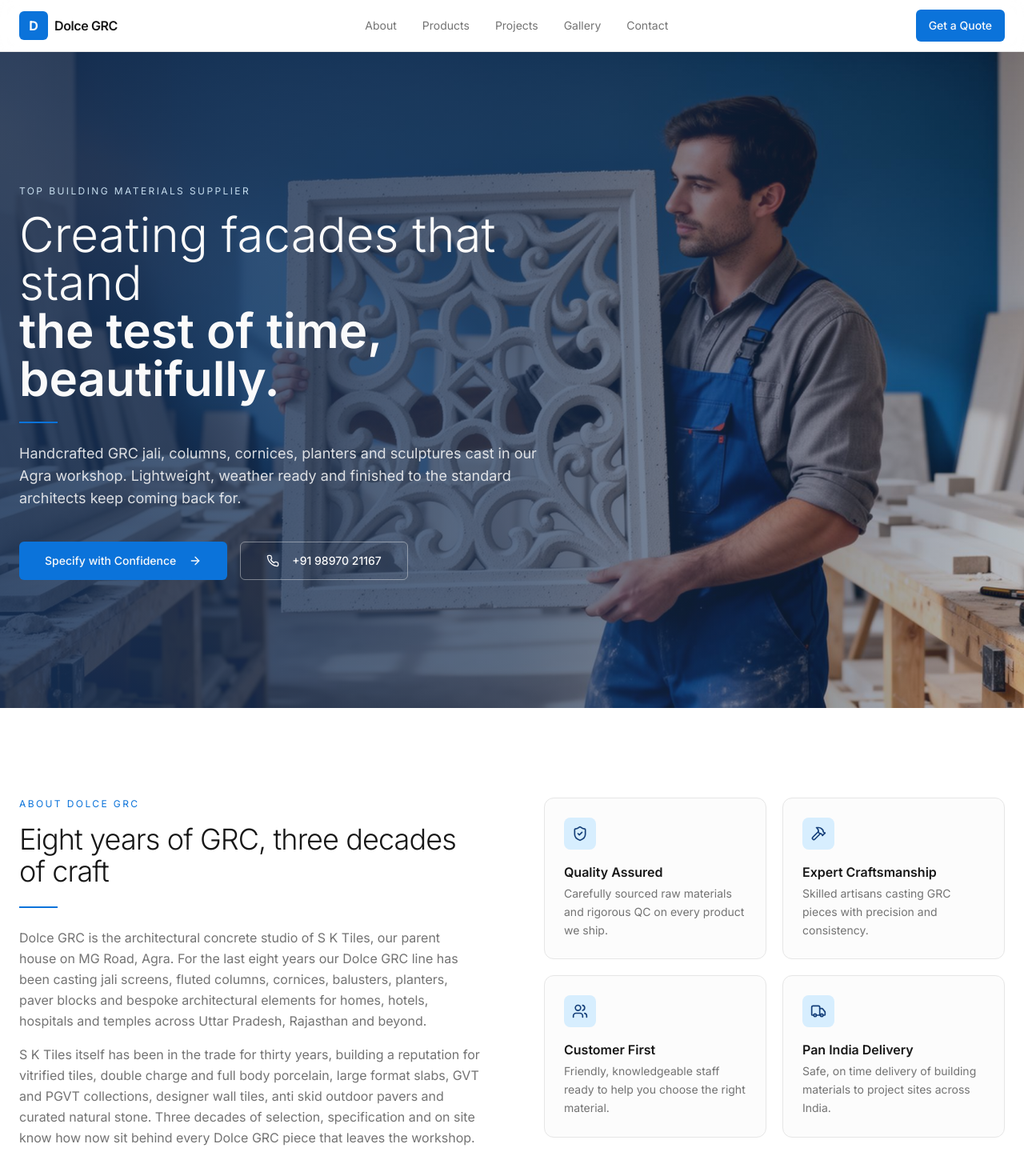
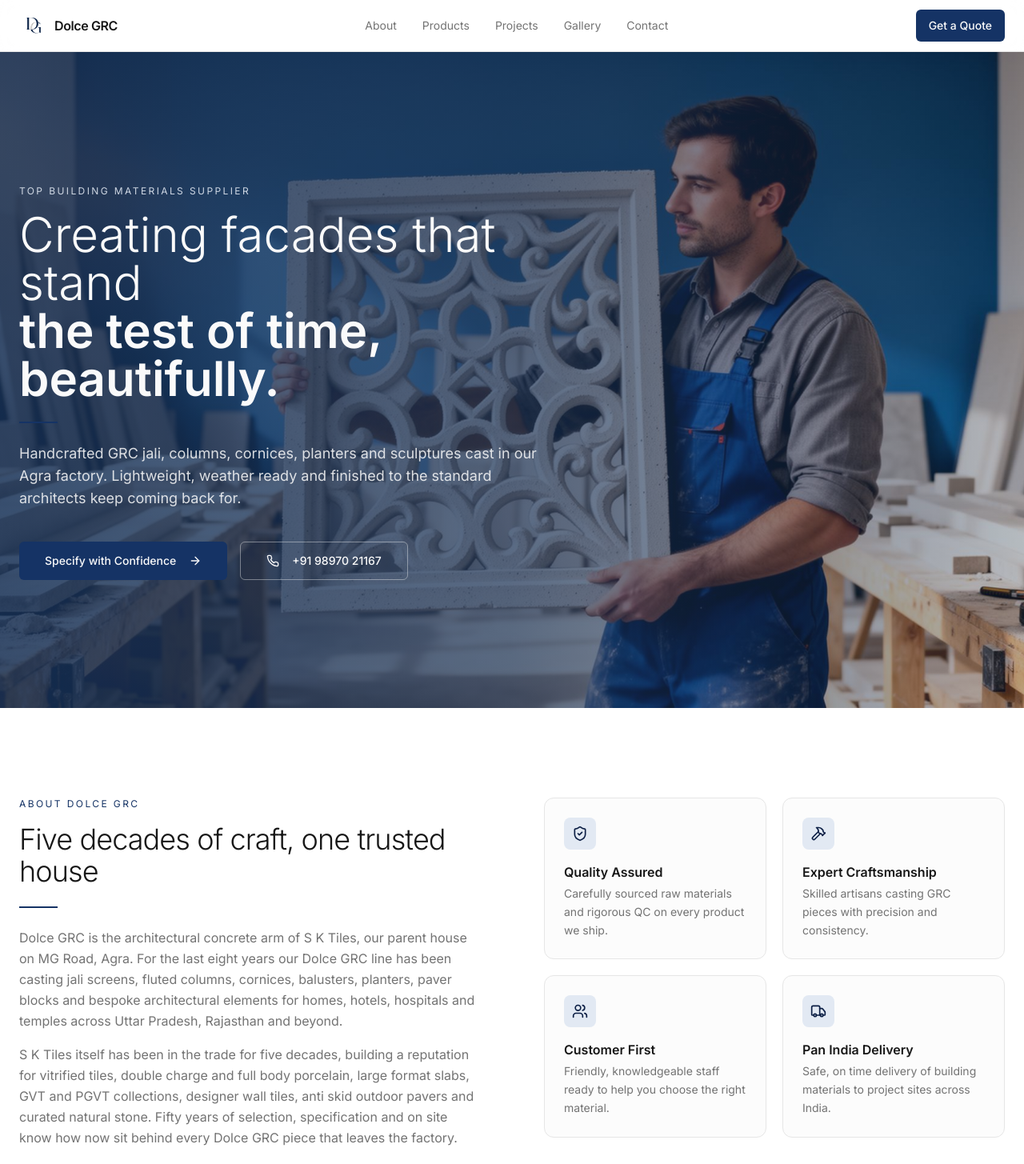
Before and after one commit to priyansha00/distro-content-view, a React (Vite) app: page / in a window 1280 px wide. Shown: the top 1455 px of the page at 80% size. Built offline with nearby package versions, Linux system fonts and the light colour scheme.

Commit message:
Changes
Co-authored-by: priyansha00 <90974301+priyansha00@users.noreply.github.com>

```diff
--- a/index.html
+++ b/index.html
@@ -5,7 +5,7 @@
     <meta name="viewport" content="width=device-width, initial-scale=1.0" />
     <link rel="stylesheet" href="https://fonts.googleapis.com/css2?family=Inter:wght@300;400;500;600;700&display=swap">
     <title>Dolce GRC Agra | GRC Jali, Cornice, Columns & Paver Blocks</title>
-    <meta name="description" content="Dolce GRC by S K Tiles, Agra. 8 years of GRC craft backed by 30 years in tiles and stone. Jali, cornices, columns, balusters, planters, paver blocks. Call +91 98970 21167." />
+    <meta name="description" content="Dolce GRC by S K Tiles, Agra. Eight years of GRC craft backed by five decades in tiles and stone. Jali, cornices, columns, balusters, planters, paver blocks. Call +91 98970 21167." />
     <meta name="keywords" content="GRC Agra, GRC jali manufacturer, glass reinforced concrete India, GRC cornice, GRC column, GRC paver block, Dolce GRC, S K Tiles Agra" />
     <link rel="canonical" href="https://distro-content-view.lovable.app/" />
 
--- a/src/components/site/About.tsx
+++ b/src/components/site/About.tsx
@@ -15,11 +15,11 @@ export function About() {
           <div>
             <span className="text-xs tracking-[0.2em] uppercase text-brand-blue mb-4 block">About Dolce GRC</span>
             <h2 className="text-3xl md:text-4xl font-light tracking-tight mb-6">
-              Eight years of GRC, three decades of craft
+              Five decades of craft, one trusted house
             </h2>
             <div className="w-12 h-0.5 bg-brand-blue mb-6" />
             <p className="text-luxury-body text-muted-foreground leading-relaxed mb-4">
-              Dolce GRC is the architectural concrete studio of S K Tiles, our
+              Dolce GRC is the architectural concrete arm of S K Tiles, our
               parent house on MG Road, Agra. For the last eight years our Dolce
               GRC line has been casting jali screens, fluted columns, cornices,
               balusters, planters, paver blocks and bespoke architectural
@@ -27,18 +27,18 @@ export function About() {
               Pradesh, Rajasthan and beyond.
             </p>
             <p className="text-luxury-body text-muted-foreground leading-relaxed mb-4">
-              S K Tiles itself has been in the trade for thirty years, building
+              S K Tiles itself has been in the trade for five decades, building
               a reputation for vitrified tiles, double charge and full body
               porcelain, large format slabs, GVT and PGVT collections, designer
               wall tiles, anti skid outdoor pavers and curated natural stone.
-              Three decades of selection, specification and on site know how now
-              sit behind every Dolce GRC piece that leaves the workshop.
+              Fifty years of selection, specification and on site know how now
+              sit behind every Dolce GRC piece that leaves the factory.
             </p>
             <p className="text-luxury-body text-muted-foreground leading-relaxed">
               Architects come to us when they want crisp detail, clean finishes
               and a partner who understands the full envelope, from the floor
               specification to the facade jali. Every piece is moulded in our
-              own workshop, hand finished by craftsmen who have been with us
+              own factory, hand finished by craftsmen who have been with us
               for years, and dispatched ready to install.
             </p>
           </div>
--- a/src/components/site/Footer.tsx
+++ b/src/components/site/Footer.tsx
@@ -1,10 +1,12 @@
+import logoDg from "@/assets/logo-dg.png";
+
 export function Footer() {
   return (
     <footer className="bg-luxury-navy text-primary-foreground/80">
       <div className="container mx-auto px-6 max-w-7xl py-12 grid grid-cols-1 md:grid-cols-3 gap-8">
         <div>
           <div className="flex items-center gap-2 mb-3">
-            <div className="w-9 h-9 rounded-md bg-brand-blue flex items-center justify-center font-bold text-primary-foreground">D</div>
+            <img src={logoDg} alt="Dolce GRC monogram" width={36} height={36} loading="lazy" className="h-9 w-9 object-contain bg-primary-foreground rounded-md p-1" />
             <span className="text-primary-foreground font-semibold">Dolce GRC</span>
           </div>
           <p className="text-sm leading-relaxed">
--- a/src/components/site/Hero.tsx
+++ b/src/components/site/Hero.tsx
@@ -31,7 +31,7 @@ export function Hero() {
           <div className="w-12 h-0.5 bg-brand-blue mb-6" />
           <p className="text-base md:text-lg text-primary-foreground/85 mb-10 leading-relaxed">
             Handcrafted GRC jali, columns, cornices, planters and sculptures
-            cast in our Agra workshop. Lightweight, weather ready and finished
+            cast in our Agra factory. Lightweight, weather ready and finished
             to the standard architects keep coming back for.
           </p>
           <div className="flex flex-col sm:flex-row gap-4">
--- a/src/components/site/Navbar.tsx
+++ b/src/components/site/Navbar.tsx
@@ -1,4 +1,5 @@
 import { Button } from "@/components/ui/button";
+import logoDg from "@/assets/logo-dg.png";
 
 export function Navbar() {
   const scrollTo = (id: string) => {
@@ -9,7 +10,7 @@ export function Navbar() {
     <header className="sticky top-0 z-40 w-full border-b border-border bg-card/80 backdrop-blur-md">
       <div className="container mx-auto px-6 h-16 flex items-center justify-between max-w-7xl">
         <button onClick={() => scrollTo("home")} className="flex items-center gap-2">
-          <div className="w-9 h-9 rounded-md bg-brand-blue flex items-center justify-center text-primary-foreground font-bold">D</div>
+          <img src={logoDg} alt="Dolce GRC monogram" width={36} height={36} className="h-9 w-9 object-contain" />
           <span className="text-luxury-body font-semibold tracking-tight">Dolce GRC</span>
         </button>
         <nav className="hidden md:flex items-center gap-8 text-sm">
--- a/src/components/site/Projects.tsx
+++ b/src/components/site/Projects.tsx
@@ -109,7 +109,7 @@ const otherProjects = [
     location: "Bharatpur, Rajasthan",
     scope: "Sculptures, mouldings and decorative paver blocks",
     blurb:
-      "Cast in our Agra workshop and transported in panels, installed in under three weeks with zero on site dust or noise.",
+      "Cast in our Agra factory and transported in panels, installed in under three weeks with zero on site dust or noise.",
   },
 ];
 
--- a/src/index.css
+++ b/src/index.css
@@ -44,9 +44,9 @@ All colors MUST be HSL.
     --luxury-charcoal: 0 0% 20%;
     --luxury-platinum: 0 0% 95%;
     --luxury-pearl: 0 0% 97%;
-    --brand-blue: 210 90% 45%;
-    --brand-blue-dark: 215 70% 28%;
-    --brand-blue-light: 205 95% 92%;
+    --brand-blue: 218 65% 24%;
+    --brand-blue-dark: 220 70% 16%;
+    --brand-blue-light: 215 40% 92%;
 
     /* Elegant Shadows */
     --shadow-elegant: 0 1px 3px 0 rgba(0, 0, 0, 0.1), 0 1px 2px 0 rgba(0, 0, 0, 0.06);
```
